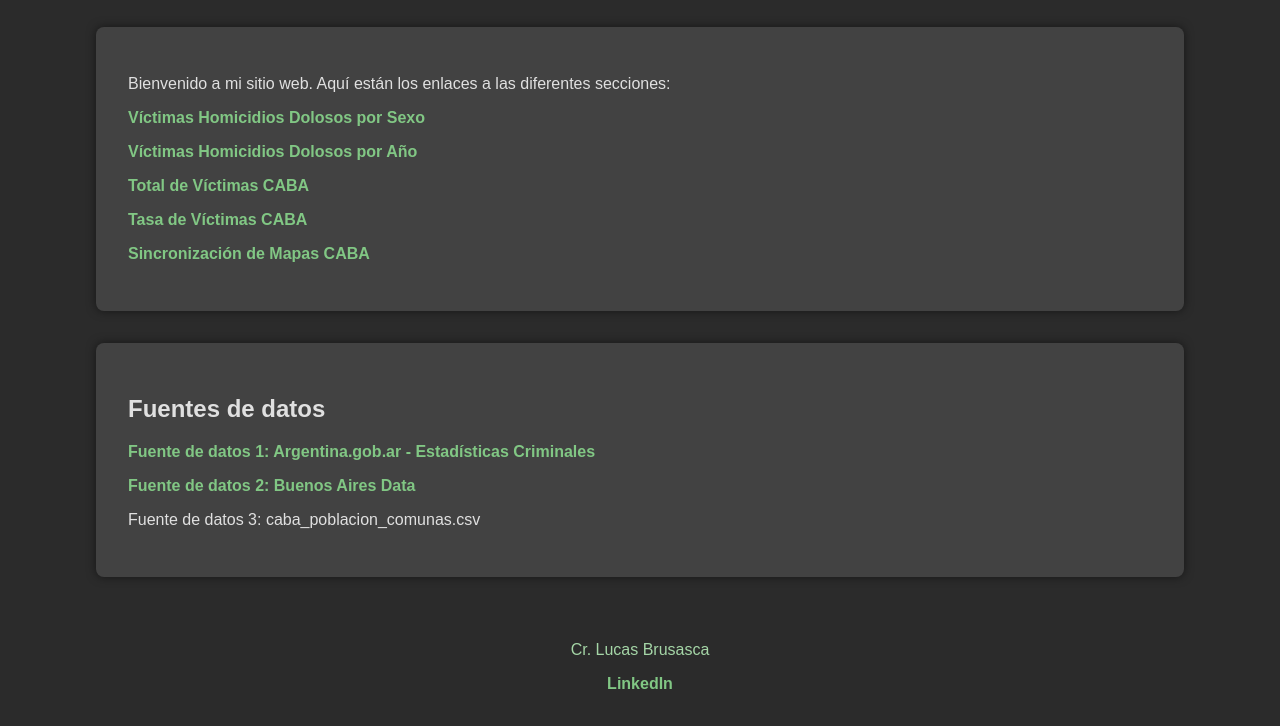
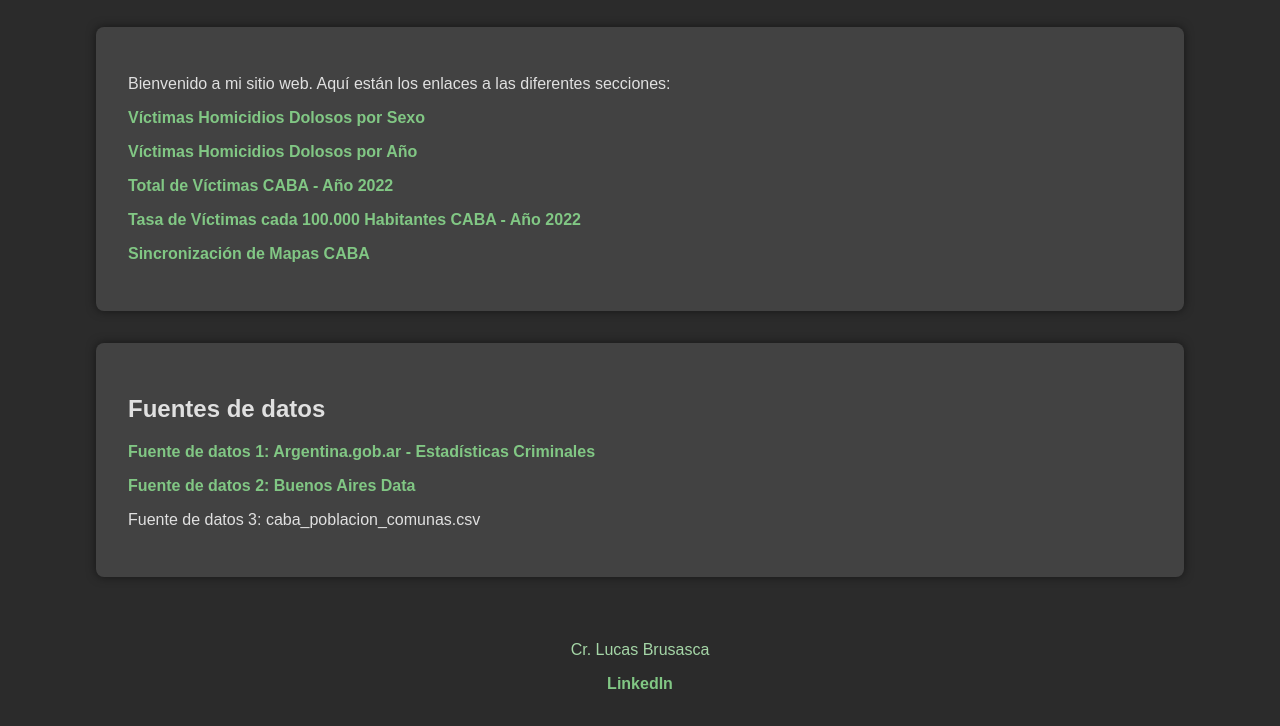
Before and after one commit to LucasBrusasca/Victimas_HomicidiosDolosos_CABA, a plain HTML site: page index.html in a window 1280 px wide. Shown: the part 74-800 px from the top of the page. Drawn offline with Linux system fonts and the light colour scheme.

Commit message:
Update index.html

```diff
--- a/index.html
+++ b/index.html
@@ -60,8 +60,8 @@
         <ul>
             <li><a href="VictimasHomicidiosDolososporSexo.html">Víctimas Homicidios Dolosos por Sexo</a></li>
             <li><a href="VictimasHomicidiosDolososporAno.html">Víctimas Homicidios Dolosos por Año</a></li>
-            <li><a href="TotaldeVictimasCABA.html">Total de Víctimas CABA</a></li>
-            <li><a href="TasadeVictimasCABA.html">Tasa de Víctimas CABA</a></li>
+            <li><a href="TotaldeVictimasCABA.html">Total de Víctimas CABA  - Año 2022</a></li>
+            <li><a href="TasadeVictimasCABA.html">Tasa de Víctimas cada 100.000 Habitantes CABA - Año 2022</a></li>
             <li><a href="SincronizacióndeMapasCABA.html">Sincronización de Mapas CABA</a></li>
         </ul>
     </div>
```
